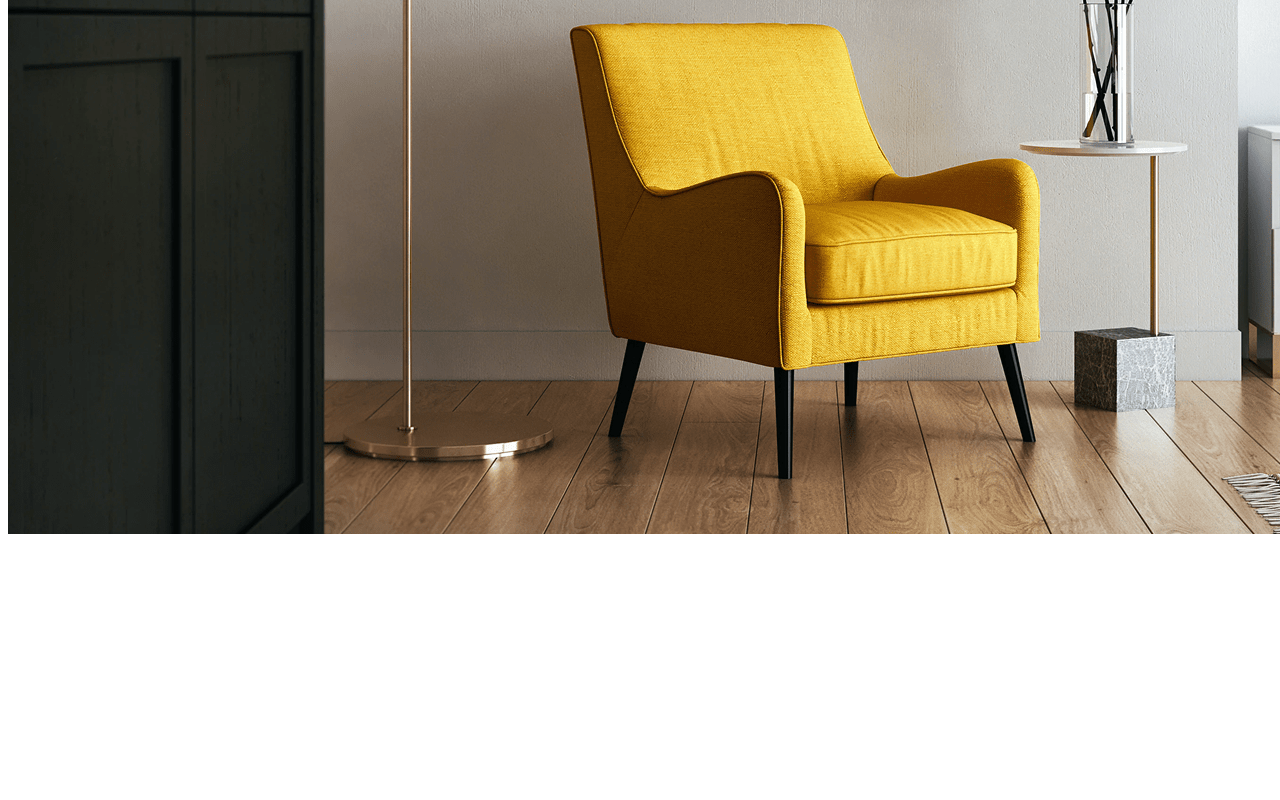
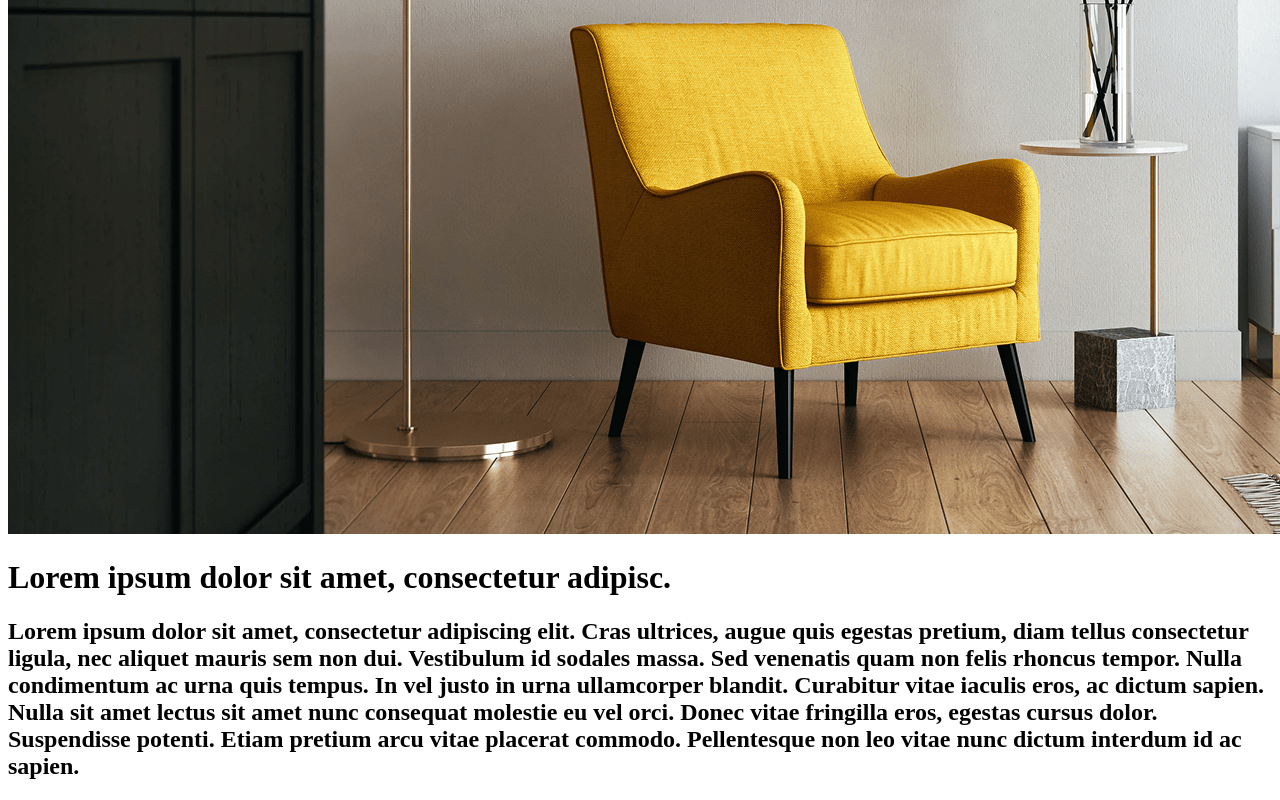
Before and after one commit to Rev4ik204/fun_house, a plain HTML site: page index.html in a window 1280 px wide. Shown: the part 327-1127 px from the top of the page. Before the commit the page ends 873 px from the top, so only its background shows below. Drawn offline with Linux system fonts and the light colour scheme.

Commit message:
add  main

```diff
--- a/index.html
+++ b/index.html
@@ -12,7 +12,11 @@
 <main><h1>The quick brown fox jumps over the lazy dog.</h1>
 
     <img src="./img/logo_img-min.png" alt="logo icon">
-</main>
+</main><h1>Lorem ipsum dolor sit amet, consectetur adipisc.</h1>
+<h2><div_container></div_container
+    >Lorem ipsum dolor sit amet, consectetur adipiscing elit. Cras ultrices, augue quis egestas pretium, diam tellus consectetur ligula, nec aliquet mauris sem non dui. Vestibulum id sodales massa. Sed venenatis quam non felis rhoncus tempor.
+
+Nulla condimentum ac urna quis tempus. In vel justo in urna ullamcorper blandit. Curabitur vitae iaculis eros, ac dictum sapien. Nulla sit amet lectus sit amet nunc consequat molestie eu vel orci. Donec vitae fringilla eros, egestas cursus dolor. Suspendisse potenti. Etiam pretium arcu vitae placerat commodo. Pellentesque non leo vitae nunc dictum interdum id ac sapien. </h2>
 <footer>
 
 </footer>
```
Also changed, not shown: img/BG.png (added), img/Group 3.svg (added), img/Logo_svg.svg (added), img/Rectangle 14.png (added), img/Unsplash Stock Photo_1.png (added), img/Unsplash Stock Photo_2.png (added).
